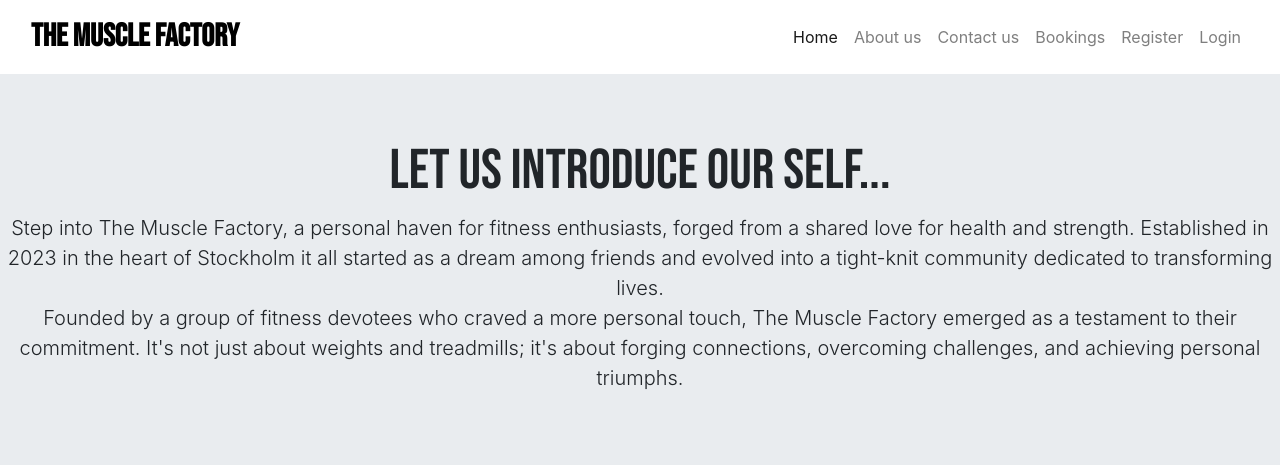
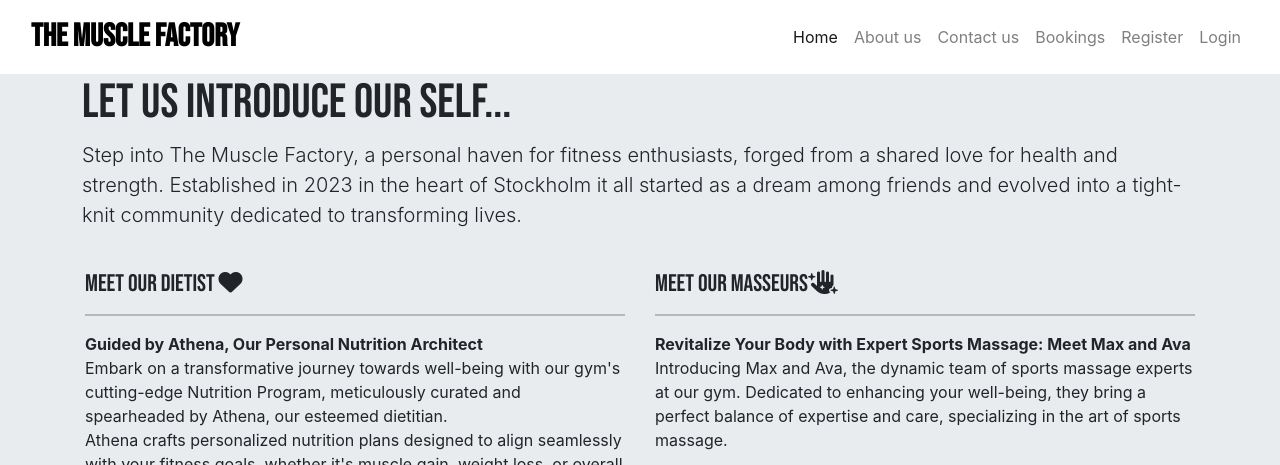
Before and after one commit to ElinaBoman/the-muscle-factory, a Django app: page /about/ in a window 1280 px wide. Shown: the top 465 px of the page. Run offline with Django 3.2, Linux system fonts and the light colour scheme; some libraries are stand-ins or nearby versions.

Commit message:
Used bootstrap classes to syle about.html and set grid

```diff
--- a/bookings/models.py
+++ b/bookings/models.py
@@ -25,7 +25,7 @@ class EventBooking(models.Model):
 
     BOOKING_STATUS = ((0, "Awaiting Approval"), (1, "Confirmed"))
     booking_status = models.IntegerField(choices=BOOKING_STATUS, default=0)
-    extra_comments = models.TextField(null=True)
+    extra_comments = models.TextField(null=True, verbose_name='Anything you would like to add?')
 
     star_smiley = "\U0001F929"
     OPTIONS = [
--- a/static/css/style.css
+++ b/static/css/style.css
@@ -124,6 +124,7 @@ body {
 
 .info-opening{
     border: white 2px solid;
+    padding: 2%;
 }
 
 .event-posts h2{
@@ -190,11 +191,19 @@ body {
 
 .bookings_form_list li{
     margin-bottom: 10px;
+    list-style: none;
 }
 
-#id_options_field li{
+#id_options_field {
+    list-style: none;
+
+}
+
+
+label[for="id_extra_comments"] {
+    color: #23BBBB;
     display: block;
-}
+  }
 
 .form-btn{
     margin: 10px;
--- a/templates/about.html
+++ b/templates/about.html
@@ -1,31 +1,25 @@
 {% extends "base.html" %}
 
 {% block content %}
-
-<div class="container-fluid">
+    <div class="container">
         <div class="row">
-        <div class="jumbotron jumbotron-fluid jumbotron-about text-center">
-            <div class="border-jumbotron">
-            <h1 class="display-4 heading">Let us introduce our self...</h1>
+            <div class="mt-7 mb-4">
+                <h1 class="display-5 heading">Let us introduce our self...</h1>
                 <!--Content written by chatGPT-->
                 <p class="lead">Step into The Muscle Factory, a personal haven for fitness enthusiasts,
                     forged from a shared love for health and strength.
                     Established in 2023 in the heart of Stockholm it all started
                     as a dream among friends and evolved into a tight-knit community dedicated to transforming lives.
-                <br>
-                Founded by a group of fitness devotees who craved a more personal touch,
-                The Muscle Factory emerged as a testament to their commitment.
-                It's not just about weights and treadmills; it's about forging connections, overcoming challenges,
-                and achieving personal triumphs.
                 </p>
             </div>
         </div>
-        <div class="our-values-upper">
+    </div>
+    <div class="container">
+        <div class="row">
+            <div class="col-sm-1 col-md-6">
             <!--Content is written with ChatGPT https://chat.openai.com/, code structure is written by me-->
-            <div class="health">
                 <h4 class="heading">MEET OUR DIETIST <i class="fa-solid fa-heart"></i></h4>
                 <hr>
-                <div>
                 <p>
                     <strong>Guided by Athena, Our Personal Nutrition Architect</strong>
                     <br>
@@ -41,8 +35,8 @@
                 </p>
                 <img class="about-image" src="https://res.cloudinary.com/dcqwfgtyk/image/upload/v1705325651/cooking-together_zpobku.jpg" alt="" aria-label="Man and women cooking together">
             </div>
-            <div>
-                <h4 class="heading">MEET OUR MASSEURS<i class="fa-solid fa-users"></i></h4>
+            <div class="col-sm-1 col-md-6">
+                <h4 class="heading">MEET OUR MASSEURS<i class="fa-solid fa-hand-sparkles"></i></h4>
                 <hr>
                 <p>
                     <strong> Revitalize Your Body with Expert Sports Massage: Meet Max and Ava</strong>
@@ -52,15 +46,7 @@
                 </p>
                 <img class="about-image" src="https://res.cloudinary.com/dcqwfgtyk/image/upload/v1705329569/halsoresurs-foretagsmassage_k6f1is.jpg" alt="" aria-label="man and women standing next to a massage table">
             </div>
-        </div>
-        <div class="our-values-middle">
-            <div class="img-border-contact-form">
-                <div class="img-contact-form">
-                </div>
-            </div>
-        </div>
-        <div class="our-values-down">
-            <div>
+            <div class="col-sm-1 col-md-12 mt-4 mb-5">
                 <h4 class="heading">MEET OUR PERONAL TRAINERS <i class="fa-solid fa-dumbbell"></i></h4>
                 <hr>
                 <p>
@@ -88,4 +74,6 @@
                 <img class="about-image" src="https://res.cloudinary.com/dcqwfgtyk/image/upload/v1705328536/personal-trainers_hqp747.jpg" alt="" aria-label="Five people standing toghether smiling">
             </div>
         </div>
+    </div>
+
 {%endblock%}
```
Lines whose indentation alone changed are shown as unchanged.
